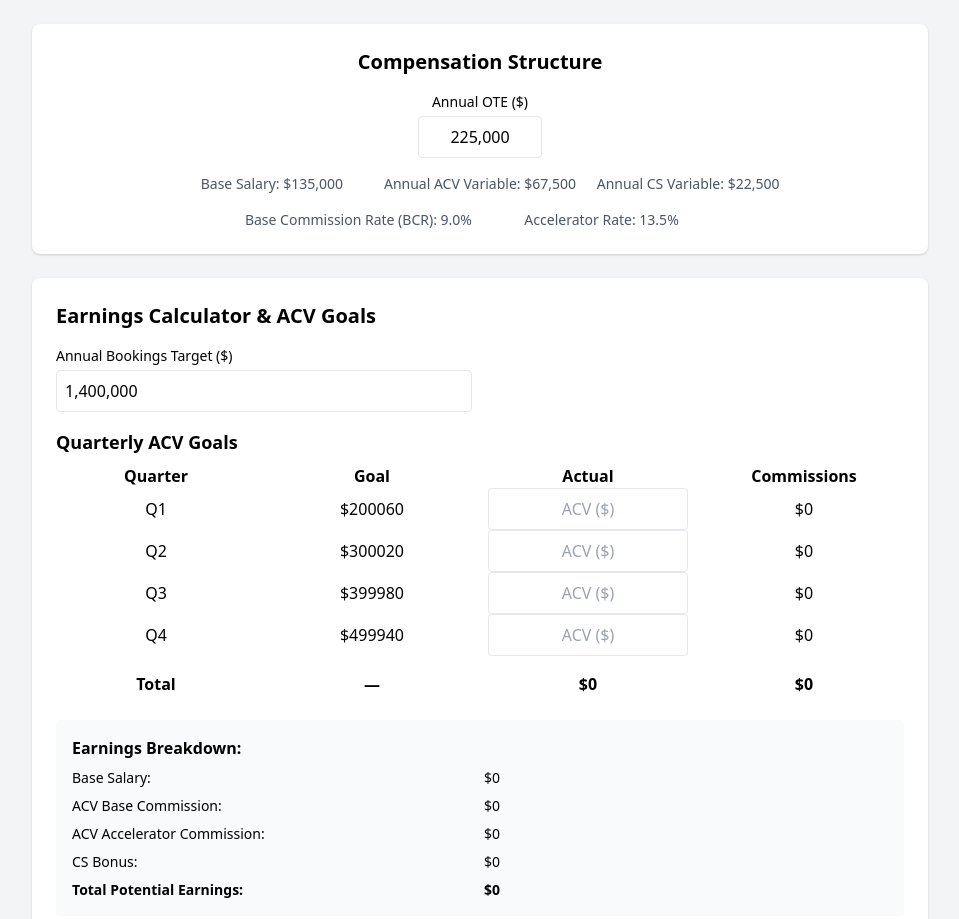
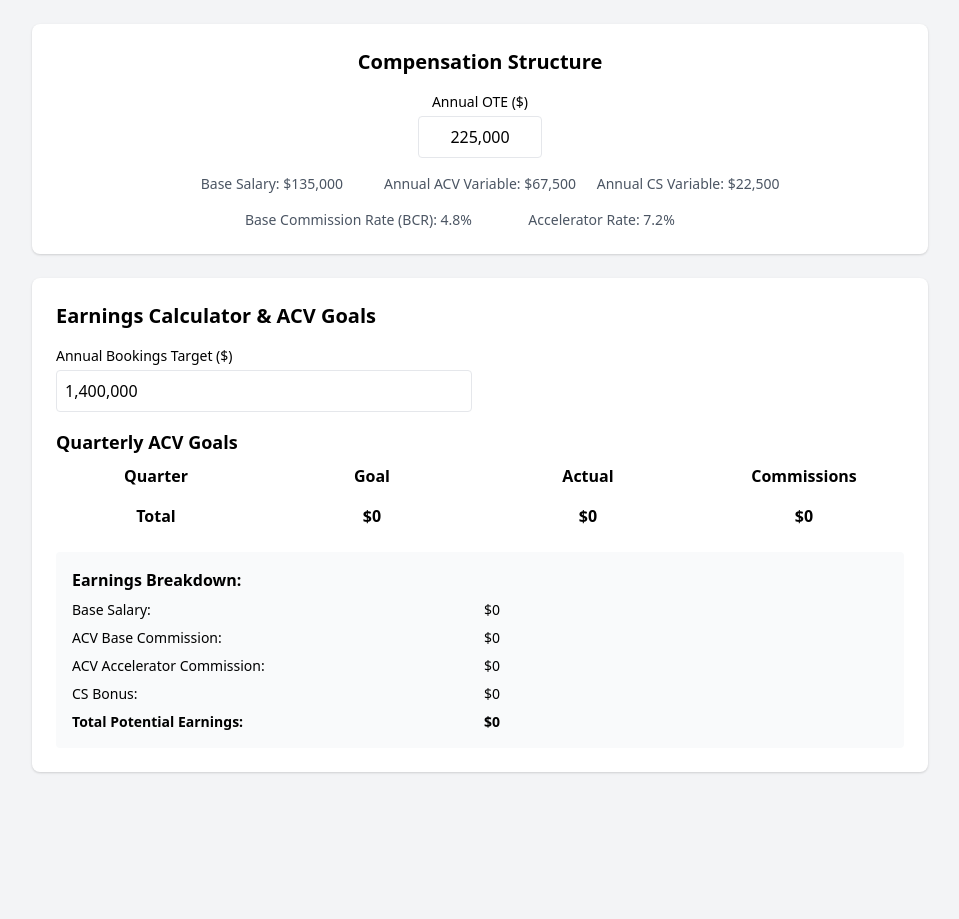
Before and after one commit to gyaan-ai/cro_plan, a plain HTML site: page index.html in a window 1280 px wide. Shown: the top 919 px of the page, without its empty margins (160-1119 px from the left). After the commit the page ends 800 px from the top, so only its background shows below. Drawn offline with nearby package versions, Linux system fonts and the light colour scheme.

Commit message:
index.html

```diff
--- a/index.html
+++ b/index.html
@@ -31,8 +31,8 @@
                 <div class="center-grid">Annual CS Variable: $<span id="cs-variable">15,000</span></div>
             </div>
             <div class="mt-4 grid grid-cols-2 gap-4 text-sm text-gray-600">
-                <div class="text-center">Base Commission Rate (BCR): <span id="comm-rate">9.0</span>%</div>
-                <div class="text-center">Accelerator Rate: <span id="acc-rate">13.5</span>%</div>
+                <div class="text-center">Base Commission Rate (BCR): <span id="comm-rate">20.0</span>%</div>
+                <div class="text-center">Accelerator Rate: <span id="acc-rate">30.0</span>%</div>
             </div>
         </div>
 
@@ -55,41 +55,10 @@
                     <div class="center-grid">Actual</div>
                     <div class="center-grid">Commissions</div>
                 </div>
-                <div class="grid grid-cols-4 gap-4 items-center">
-                    <div class="center-grid">Q1</div>
-                    <div class="center-grid">$<span id="q1-goal">200,000</span></div>
-                    <div>
-                        <input type="text" id="q1-acv" class="w-full border rounded p-2 text-center" placeholder="ACV ($)" oninput="formatAndUpdate('q1-acv')">
-                    </div>
-                    <div class="center-grid">$<span id="q1-comm">0</span></div>
-                </div>
-                <div class="grid grid-cols-4 gap-4 items-center">
-                    <div class="center-grid">Q2</div>
-                    <div class="center-grid">$<span id="q2-goal">300,000</span></div>
-                    <div>
-                        <input type="text" id="q2-acv" class="w-full border rounded p-2 text-center" placeholder="ACV ($)" oninput="formatAndUpdate('q2-acv')">
-                    </div>
-                    <div class="center-grid">$<span id="q2-comm">0</span></div>
-                </div>
-                <div class="grid grid-cols-4 gap-4 items-center">
-                    <div class="center-grid">Q3</div>
-                    <div class="center-grid">$<span id="q3-goal">400,000</span></div>
-                    <div>
-                        <input type="text" id="q3-acv" class="w-full border rounded p-2 text-center" placeholder="ACV ($)" oninput="formatAndUpdate('q3-acv')">
-                    </div>
-                    <div class="center-grid">$<span id="q3-comm">0</span></div>
-                </div>
-                <div class="grid grid-cols-4 gap-4 items-center">
-                    <div class="center-grid">Q4</div>
-                    <div class="center-grid">$<span id="q4-goal">500,000</span></div>
-                    <div>
-                        <input type="text" id="q4-acv" class="w-full border rounded p-2 text-center" placeholder="ACV ($)" oninput="formatAndUpdate('q4-acv')">
-                    </div>
-                    <div class="center-grid">$<span id="q4-comm">0</span></div>
-                </div>
+                <div id="quarters"></div>
                 <div class="grid grid-cols-4 gap-4 font-bold mt-4">
                     <div class="center-grid">Total</div>
-                    <div class="center-grid">—</div>
+                    <div class="center-grid">$<span id="total-goal">0</span></div>
                     <div class="center-grid">$<span id="total-actual">0</span></div>
                     <div class="center-grid">$<span id="total-commissions">0</span></div>
                 </div>
@@ -115,6 +84,9 @@
     </div>
 
     <script>
+        const quarters = ["Q1", "Q2", "Q3", "Q4"];
+        const quarterPercentages = [0.2, 0.3, 0.4, 0.5]; // Quarter percentage targets
+
         function formatDollar(value) {
             return value.toLocaleString("en-US", { minimumFractionDigits: 0, maximumFractionDigits: 0 });
         }
@@ -126,35 +98,65 @@
             updateAll();
         }
 
+        function calculateCommission(actual, goal, baseRate, acceleratorRate) {
+            if (actual <= goal) {
+                return actual * (baseRate / 100);
+            }
+            const baseCommission = goal * (baseRate / 100);
+            const acceleratorCommission = (actual - goal) * (acceleratorRate / 100);
+            return baseCommission + acceleratorCommission;
+        }
+
         function updateAll() {
-            const ote = Number(document.getElementById('ote').value.replace(/,/g, "")) || 0;
-            const annualTarget = Number(document.getElementById('annual-target').value.replace(/,/g, "")) || 0;
+            const ote = Number(document.getElementById("ote").value.replace(/,/g, "")) || 0;
+            const annualTarget = Number(document.getElementById("annual-target").value.replace(/,/g, "")) || 0;
+
             const baseSalary = ote * 0.6;
             const acvVariable = ote * 0.3;
             const csVariable = ote * 0.1;
 
-            // Update Compensation Structure
-            document.getElementById('base-salary').textContent = formatDollar(baseSalary);
-            document.getElementById('acv-variable').textContent = formatDollar(acvVariable);
-            document.getElementById('cs-variable').textContent = formatDollar(csVariable);
+            const baseRate = (acvVariable / annualTarget) * 100;
+            const acceleratorRate = baseRate * 1.5;
 
-            const commRate = (acvVariable / annualTarget) * 100;
-            const accRate = commRate * 1.5;
+            document.getElementById("base-salary").textContent = formatDollar(baseSalary);
+            document.getElementById("acv-variable").textContent = formatDollar(acvVariable);
+            document.getElementById("cs-variable").textContent = formatDollar(csVariable);
+            document.getElementById("comm-rate").textContent = baseRate.toFixed(1);
+            document.getElementById("acc-rate").textContent = acceleratorRate.toFixed(1);
 
-            // Update Quarterly Goals and Commissions
-            ['q1', 'q2', 'q3', 'q4'].forEach((quarter, idx) => {
-                const goal = (annualTarget * [0.1429, 0.2143, 0.2857, 0.3571][idx]).toFixed(0);
-                const actual = Number(document.getElementById(`${quarter}-acv`).value.replace(/,/g, "")) || 0;
+            let totalActual = 0;
+            let totalCommissions = 0;
+            let totalGoal = 0;
 
-                document.getElementById(`${quarter}-goal`).textContent = formatDollar(goal);
+            quarters.forEach((quarter, index) => {
+                const goal = annualTarget * quarterPercentages[index];
+                const actual = Number(document.getElementById(`${quarter.toLowerCase()}-acv`)?.value.replace(/,/g, "") || 0);
+                const commission = calculateCommission(actual, goal, baseRate, acceleratorRate);
 
-                const commission =
-                    actual <= goal
-                        ? actual * (commRate / 100)
-                        : goal * (commRate / 100) + (actual - goal) * (accRate / 100);
+                totalActual += actual;
+                totalCommissions += commission;
+                totalGoal += goal;
 
-                document.getElementById(`${quarter}-comm`).textContent = formatDollar(commission);
+                document.getElementById(`${quarter.toLowerCase()}-goal`).textContent = formatDollar(goal);
+                document.getElementById(`${quarter.toLowerCase()}-comm`).textContent = formatDollar(commission);
             });
+
+            document.getElementById("total-goal").textContent = formatDollar(totalGoal);
+            document.getElementById("total-actual").textContent = formatDollar(totalActual);
+            document.getElementById("total-commissions").textContent = formatDollar(totalCommissions);
+
+            const baseCommission = totalCommissions * 0.8; // Example split for base vs accelerator
+            const acceleratorCommission = totalCommissions * 0.2;
+
+            document.getElementById("acv-base").textContent = formatDollar(baseCommission);
+            document.getElementById("acv-accelerator").textContent = formatDollar(acceleratorCommission);
+            document.getElementById("summary-base-salary").textContent = formatDollar(baseSalary);
+
+            const csBonus = csVariable;
+            document.getElementById("cs-total").textContent = formatDollar(csBonus);
+
+            const totalEarnings = baseSalary + totalCommissions + csBonus;
+            document.getElementById("total-earnings").textContent = formatDollar(totalEarnings);
         }
 
         updateAll();
```
